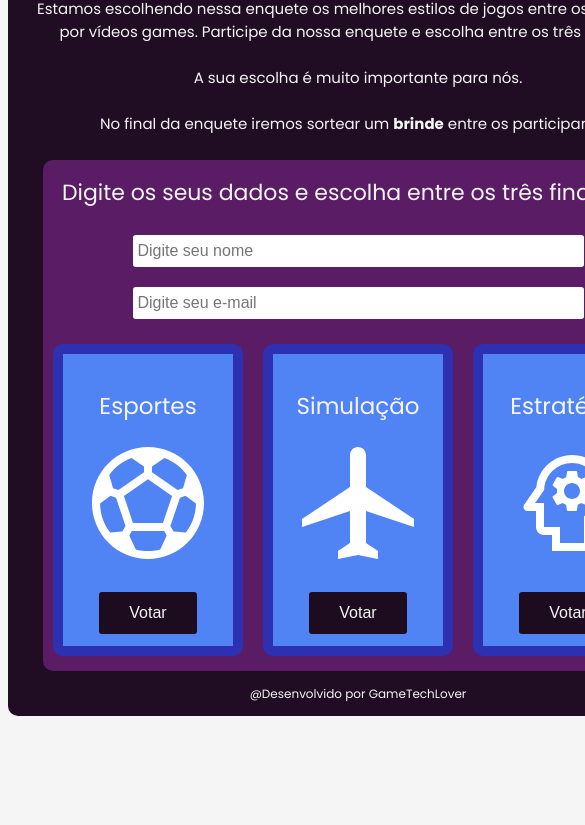
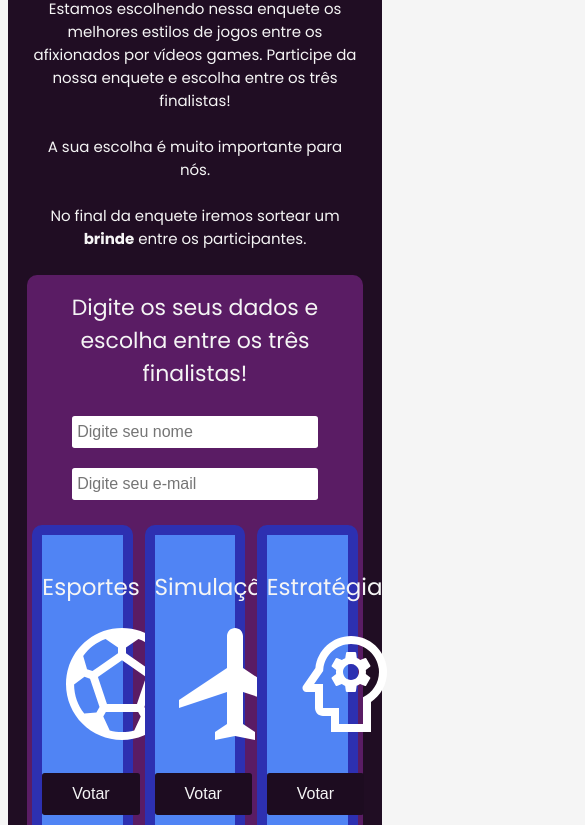
Before and after one commit to kauanzin222/Projeto-Enquete, a plain HTML site: page index.html in a window 390 px wide. Shown: the part 95-920 px from the top of the page, 585 px wide, since content can reach past the window. Before the commit the page ends 844 px from the top, so only its background shows below. Drawn offline with Linux system fonts and the light colour scheme.

Commit message:
closes #6 - Responsividade da webpage

```diff
--- a/style.css
+++ b/style.css
@@ -5,25 +5,25 @@ body {
 
 button {
     background-color: #1D0C20;
-    padding: 12px 30px;
+    padding: 0.75rem 1.875rem;
     color: #f5f5f5;
     text-align: center;
-    border-radius: 3px;
+    border-radius: 0.17rem;
     border: 0;
-    margin-bottom: 12px;
-    font-size: 16px;
+    margin-bottom: 0.75rem;
+    font-size: 1rem;
 }
 
 input {
     width: 70%;
-    margin-bottom: 20px;
-    height: 22px;
-    border-radius: 2.75px;
+    margin-bottom: 1.25rem;
+    height: 1.375rem;
+    border-radius: 0.17rem;
     border: 0;
-    padding: 2.5px;
+    padding: 0.16rem;
     color: #1D0C20;
-    font-size: 16px;
-    padding: 5px;
+    font-size: 1rem;
+    padding: 0.31rem;
 }
 
 input:focus {
@@ -32,28 +32,29 @@ input:focus {
 }
 
 a {
-    font-size: 12px;
+    font-size: 0.75rem;
 }
 
 .container {
     background-color: #200D23;
     font-size: 15px;
     color: #f5f5f5;
-    width:  700px;
+    max-width: 43.75rem;
     margin: auto;
-    border-radius: 10px;
-    padding-bottom: 12px;
+    border-radius: 0.625rem;
+    padding-bottom: 0.75rem;
     text-align: center;
 }
 
 .header {
     text-align: center;
-    padding: 25px;
+    padding: 1.56rem;
 }
+
 .header-title {
     font-weight: 600;
-    font-size: 26px;
-    padding-bottom: 20px;
+    font-size: 1.625rem;
+    padding-bottom: 1.25rem;
     color: #FECD23;
 }
 
@@ -62,16 +63,16 @@ a {
     text-align: center;
     width: 90%;
     margin: auto;
-    border-radius: 10px;
-    padding-bottom: 10px;
-    margin-bottom: 10px;
+    border-radius: 0.625rem;
+    padding-bottom: 0.625rem;
+    margin-bottom: 0.625rem;
 }
 
 .scont-title {
     font-weight: 250;
-    padding: 16px;
-    font-size: 22px;
-    margin-bottom: 10px;
+    padding: 1rem;
+    font-size: 1.375rem;
+    margin-bottom: 0.625rem;
 }
 
 .card-container {
@@ -81,11 +82,12 @@ a {
 
 .card {
     background-color: #5084F4;
-    margin: 5px;
-    border-radius: 10px;
-    border: 10px solid #2D30B1;
-    width: 170px;
-    font-size: 23px;
-    padding-top: 35px;
+    margin: 0.31rem;
+    border-radius: 0.625rem;
+    border: 0.625rem solid #2D30B1;
+    width: 30%;
+    font-size: 1.44rem;
+    padding-top: 2.19rem;
     height: auto;
+    box-sizing: border-box;
 }
```
